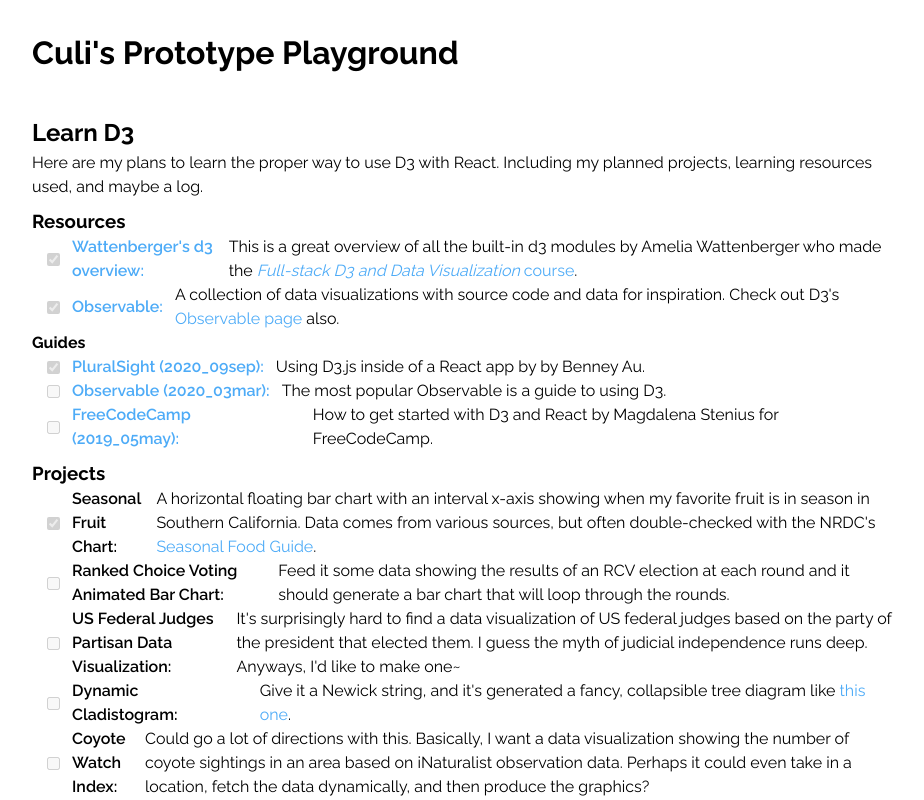
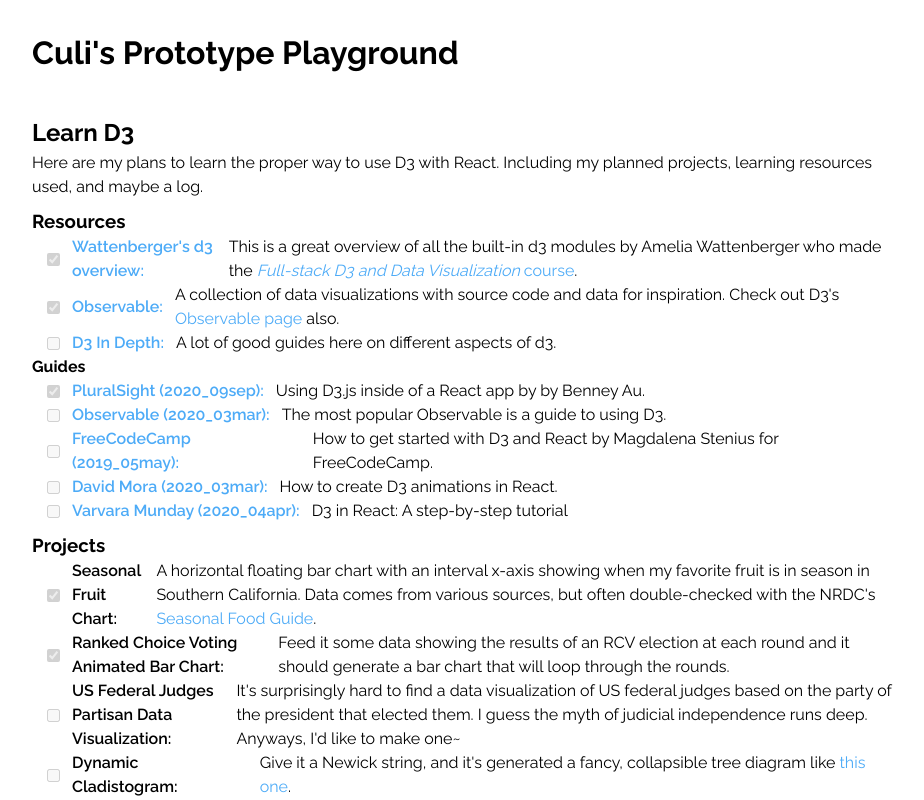
Before and after one commit to tif-calin/react-play, a React app: page /learn/d3 in a window 1280 px wide. Shown: the whole page, without its empty margins (174-1098 px from the left). Built offline with nearby package versions, Linux system fonts and the light colour scheme.

Commit message:
log for today + yesterday

```diff
--- a/src/views/learn/LearnD3.tsx
+++ b/src/views/learn/LearnD3.tsx
@@ -79,6 +79,11 @@ const LearnD3: React.FC<Props> = () => {
             <A href="https://observablehq.com/">Observable</A>
             <span>A collection of data visualizations with source code and data for inspiration. Check out D3&apos;s <A href="https://observablehq.com/@d3">Observable page</A> also.</span>
           </ListItem>
+          <ListItem>
+            <input type="checkbox" disabled />
+            <A href="https://www.d3indepth.com/">D3 In Depth</A>
+            <span>A lot of good guides here on different aspects of d3.</span>
+          </ListItem>
         </ul>
         <h4>Guides</h4>
         <ul>
@@ -97,6 +102,16 @@ const LearnD3: React.FC<Props> = () => {
             <A href="https://www.freecodecamp.org/news/how-to-get-started-with-d3-and-react-c7da74a5bd9f/">FreeCodeCamp (2019_05may)</A>
             <span>How to get started with D3 and React by Magdalena Stenius for FreeCodeCamp.</span>
           </ListItem>
+          <ListItem>
+            <input type="checkbox" disabled />
+            <A href="https://betterprogramming.pub/d3-animations-in-react-with-1-line-of-code-976396a45ede">David Mora (2020_03mar)</A>
+            <span>How to create D3 animations in React.</span>
+          </ListItem>
+          <ListItem>
+            <input type="checkbox" disabled />
+            <A href="https://medium.com/@varvara.munday/d3-in-react-a-step-by-step-tutorial-cba33ce000ce">Varvara Munday (2020_04apr)</A>
+            <span>D3 in React: A step-by-step tutorial</span>
+          </ListItem>
         </ul>
       </section>
 
@@ -109,7 +124,7 @@ const LearnD3: React.FC<Props> = () => {
             <span>A horizontal floating bar chart with an interval x-axis showing when my favorite fruit is in season in Southern California. Data comes from various sources, but often double-checked with the NRDC&apos;s <A href="https://www.seasonalfoodguide.org/">Seasonal Food Guide</A>.</span>
           </ListItem>
           <ListItem>
-            <input type="checkbox" disabled />
+            <input type="checkbox" disabled defaultChecked />
             <span>Ranked Choice Voting Animated Bar Chart</span>
             <span>Feed it some data showing the results of an RCV election at each round and it should generate a bar chart that will loop through the rounds.</span>
           </ListItem>
@@ -135,8 +150,20 @@ const LearnD3: React.FC<Props> = () => {
         <h3>Log</h3>
         <ul>
           <LogEntry>
-            <span>2022_01jan16</span>
+            <span>2022_01jan16sun</span>
             <span>Today I created this page. I collected a lot of the tabs I had open into a list of resources, wrote down a lot of ideas I had floating around that could make good practice projects for d3, and I started doing more research into d3/react. I also started reading this <A href="https://www.pluralsight.com/guides/using-d3.js-inside-a-react-app">PluralSight guide</A>. Main takeaways from that: use refs and to avoid .append and instead use selection joins. I used it to build the seasonal fruit chart, though it needs a lot of work.</span>
+          </LogEntry>
+          <LogEntry>
+            <span>2022_01jan17mon</span>
+            <span>Today I built another bar graph and this time it&apos;s animated! The page has a textarea for inputting a json-formatted string as an array of objects. You can modify the string while it&apos;s running and it&apos;ll really smoothly figure it out. The way it basically works is there&apos;s an interval timer that counts up and transitions to the next round of results every 3 seconds. When this happens, the render function gets triggered again. If the current round number is 0, it&apos;ll render everything all at once, otherwise it&apos;ll simply do a .transition() to smoothly change the height of the bar graphs. There&apos;s still quite a few optimizations that can be made though. I&apos;m pretty sure there&apos;s a more specific way to make updates to a chart though.
+            <br/><br/>
+            Today I also watched two episodes of <A href="https://www.youtube.com/playlist?list=PLzCAqE_rafAc_2QWK8ii16m2ju4qhYAJT">this d3+react+typescript series</A> on youtube</span>
+          </LogEntry>
+          <LogEntry>
+            <span>2020_01jan18tue</span>
+            <span>
+              Today I added labels to the RCV animated bar chart and read a tutorial for d3 in react by Varvara Munday. The article made me realize the ways I wasn&apos;t taking advantage of D3&apos;s .join functionality. When a data element is joined, the <i>enter</i> selection gets triggered when a new piece of data is added and the <i>exit</i> selection is triggered when one of those datums is removed.
+            </span>
           </LogEntry>
         </ul>
       </section>
```
